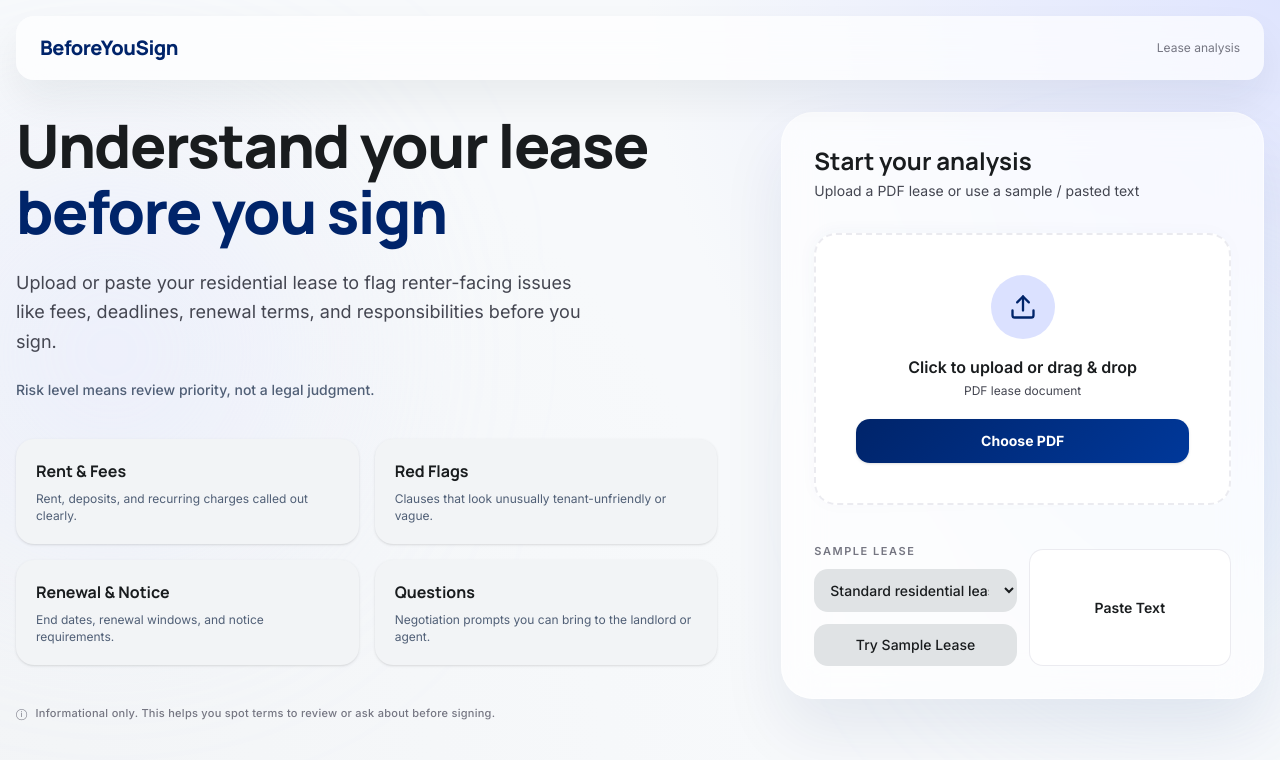
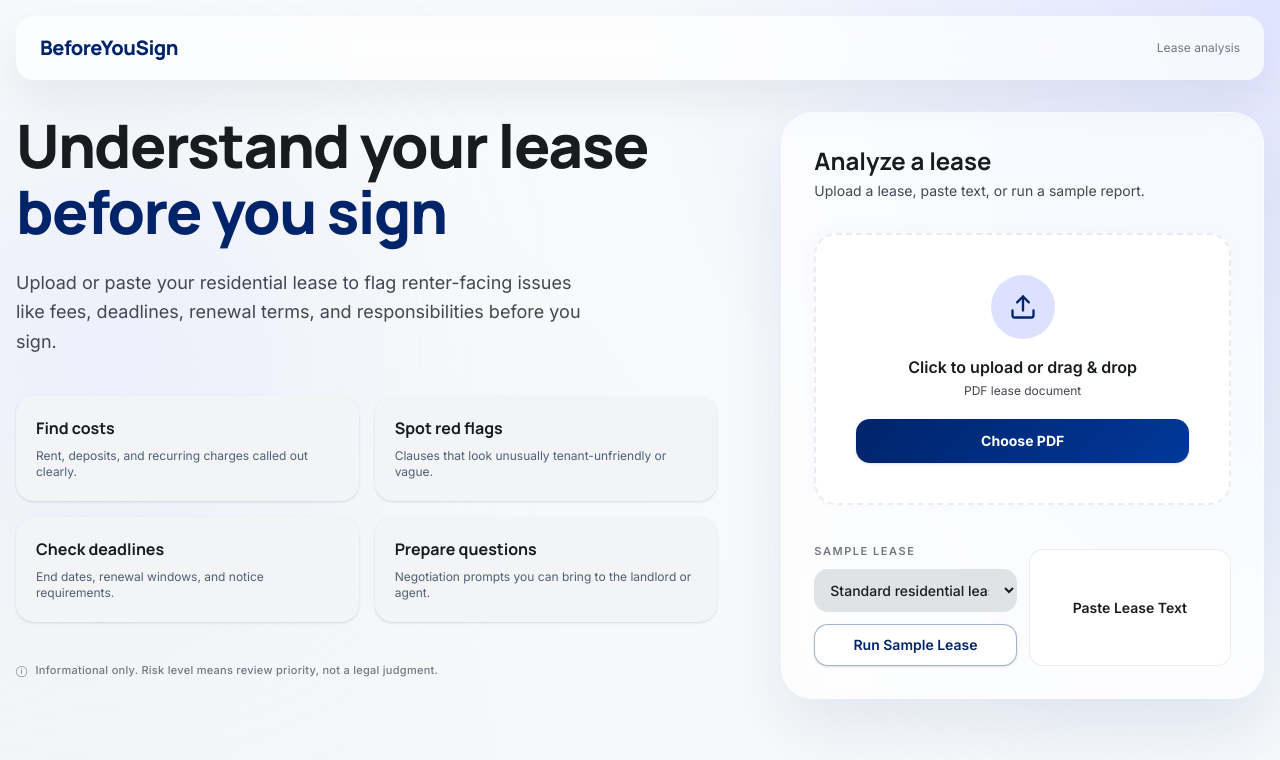
Before and after one commit to ChimdumebiNebolisa/BeforeYouSign, a Next.js app: page / in a window 1280 px wide. Shown: the top 760 px of the page. Built offline with nearby package versions, Linux system fonts and the light colour scheme.

Commit message:
Polish landing page action copy

```diff
--- a/src/components/beforeyousign/landing-client.tsx
+++ b/src/components/beforeyousign/landing-client.tsx
@@ -317,17 +317,14 @@
               Upload or paste your residential lease to flag renter-facing issues like fees, deadlines, renewal terms,
               and responsibilities before you sign.
             </p>
-            <p className="max-w-xl text-sm font-medium leading-snug text-[#505f76]">
-              Risk level means review priority, not a legal judgment.
-            </p>
           </div>
 
           <div className="grid grid-cols-2 gap-4">
             {[
-              { t: "Rent & Fees", d: "Rent, deposits, and recurring charges called out clearly." },
-              { t: "Red Flags", d: "Clauses that look unusually tenant-unfriendly or vague." },
-              { t: "Renewal & Notice", d: "End dates, renewal windows, and notice requirements." },
-              { t: "Questions", d: "Negotiation prompts you can bring to the landlord or agent." },
+              { t: "Find costs", d: "Rent, deposits, and recurring charges called out clearly." },
+              { t: "Spot red flags", d: "Clauses that look unusually tenant-unfriendly or vague." },
+              { t: "Check deadlines", d: "End dates, renewal windows, and notice requirements." },
+              { t: "Prepare questions", d: "Negotiation prompts you can bring to the landlord or agent." },
             ].map((c) => (
               <div
                 key={c.t}
@@ -343,7 +340,7 @@
             <span aria-hidden>
               ⓘ
             </span>
-            Informational only. This helps you spot terms to review or ask about before signing.
+            Informational only. Risk level means review priority, not a legal judgment.
           </div>
         </div>
 
@@ -351,9 +348,9 @@
           <div className="bys-glass-panel space-y-8 rounded-[2rem] border border-white/50 p-6 shadow-[0px_32px_64px_rgba(0,36,106,0.08)] sm:p-8 lg:sticky lg:top-32">
             <div className="space-y-1 text-center lg:text-left">
               <h2 className="font-[family-name:var(--font-headline)] text-2xl font-bold text-[#191c1e]">
-                Start your analysis
+                Analyze a lease
               </h2>
-              <p className="text-sm text-[#444651]">Upload a PDF lease or use a sample / pasted text</p>
+              <p className="text-sm text-[#444651]">Upload a lease, paste text, or run a sample report.</p>
             </div>
 
             <UploadLeaseCta
--- a/src/components/beforeyousign/paste-text-dialog.tsx
+++ b/src/components/beforeyousign/paste-text-dialog.tsx
@@ -26,7 +26,7 @@
         className="mt-3 w-full rounded-xl border border-[#c5c5d3]/35 bg-[#ffffff] py-3 text-sm font-semibold text-[#191c1e] transition hover:bg-[#f2f4f6] active:scale-[0.99]"
         onClick={() => setIsOpen(true)}
       >
-        Paste Text
+        Paste Lease Text
       </button>
 
       {pasted ? (
--- a/src/components/beforeyousign/sample-lease-cta.tsx
+++ b/src/components/beforeyousign/sample-lease-cta.tsx
@@ -47,7 +47,7 @@
 
       <button
         type="button"
-        className="mt-3 inline-flex h-[42px] w-full items-center justify-center rounded-xl bg-[#e0e3e5] px-3 text-sm font-medium text-[#191c1e] transition hover:bg-[#d8dadc] active:scale-[0.99] disabled:opacity-60"
+        className="mt-3 inline-flex h-[42px] w-full items-center justify-center rounded-xl border border-[#00246a]/35 bg-[#ffffff] px-3 text-sm font-semibold text-[#00246a] shadow-sm transition hover:border-[#00246a]/55 hover:bg-[#eef2ff] active:scale-[0.99] disabled:opacity-60"
         disabled={isLoading}
         onClick={() => {
           const run = async () => {
@@ -76,7 +76,7 @@
           void run();
         }}
       >
-        {isLoading ? "Loading sample…" : "Try Sample Lease"}
+        {isLoading ? "Loading sample…" : "Run Sample Lease"}
       </button>
 
       {loadError ? <p className="mt-2 text-sm font-medium text-[#ba1a1a]">{loadError}</p> : null}
```
